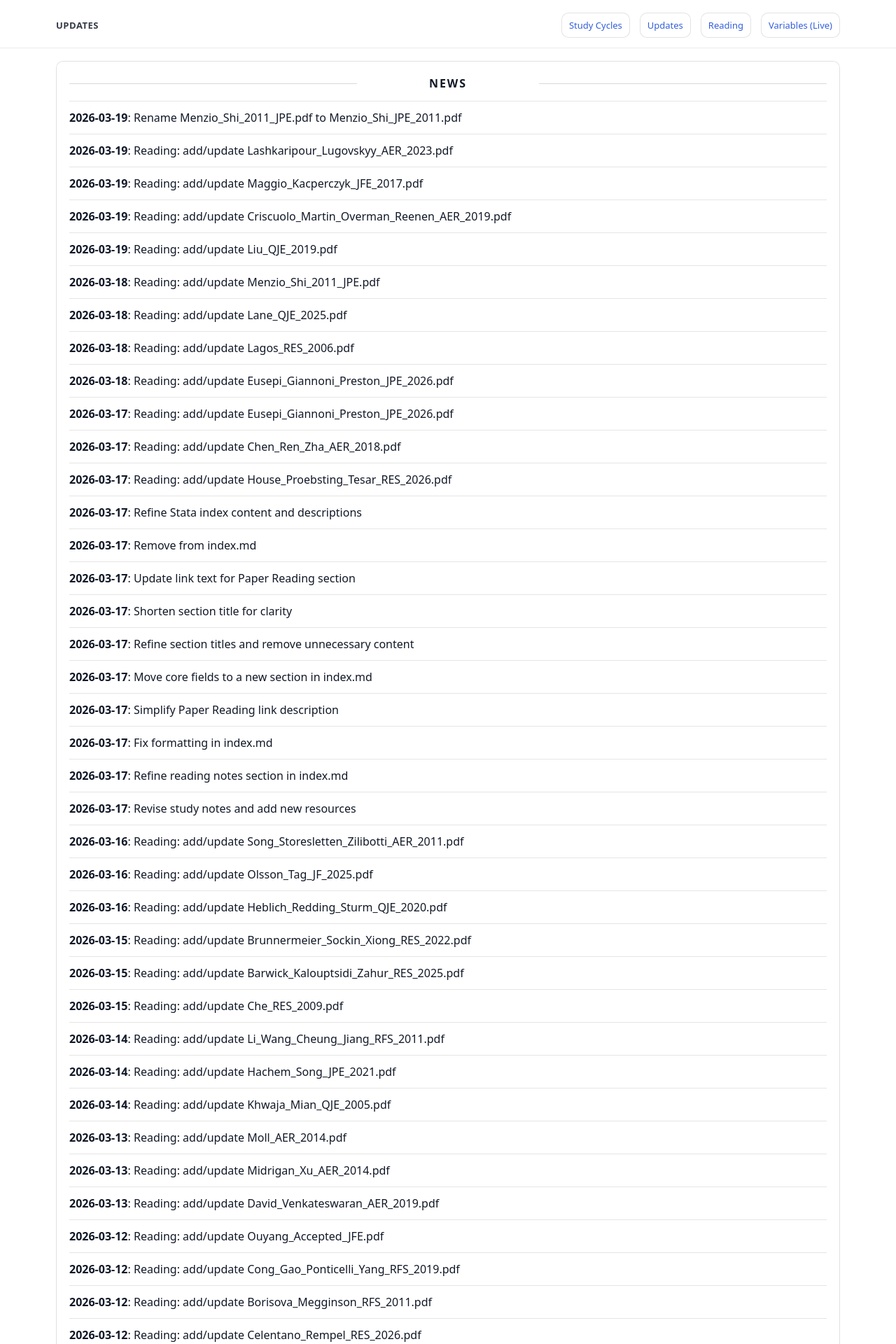
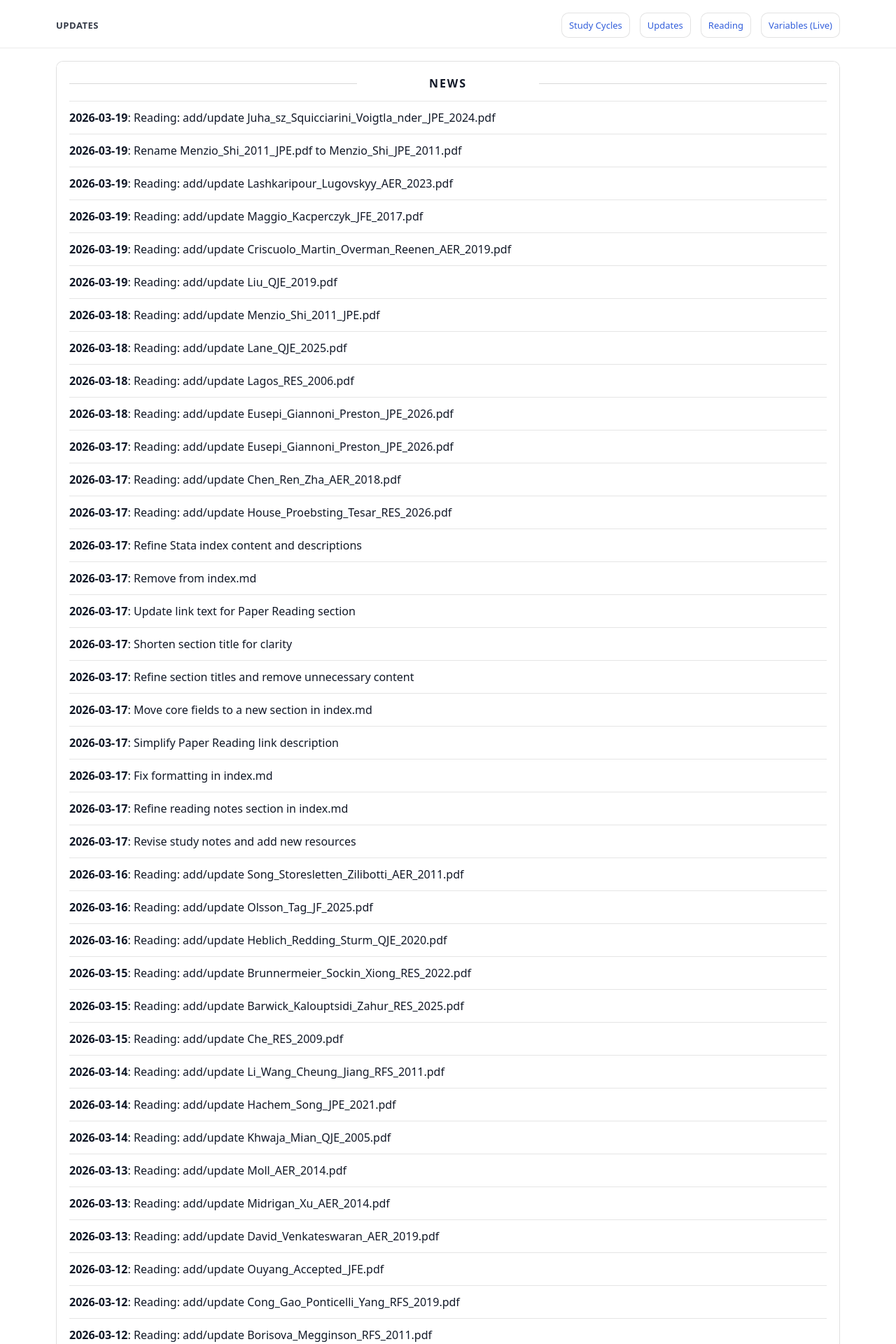
Before and after one commit to yaxinzn/study-archive, a Jekyll site: the page built from updates/index.md, in a window 1280 px wide. Shown: the top 1920 px of the page at 70% size. Built offline with Jekyll 4.4.1, drawn with Linux system fonts in a browser that asks for light colours; some of the changed text lies outside the part shown.

Commit message:
chore: update NEWS feed

```diff
--- a/_data/news.yml
+++ b/_data/news.yml
@@ -1,4 +1,7 @@
 # Auto-generated update history (sorted newest -> oldest). Do not edit manually.
+- ts: "1773916700"
+  date: "2026-03-19"
+  title: "Reading: add/update Juha_sz_Squicciarini_Voigtla_nder_JPE_2024.pdf"
 - ts: "1773915405"
   date: "2026-03-19"
   title: "Rename Menzio_Shi_2011_JPE.pdf to Menzio_Shi_JPE_2011.pdf"
```
